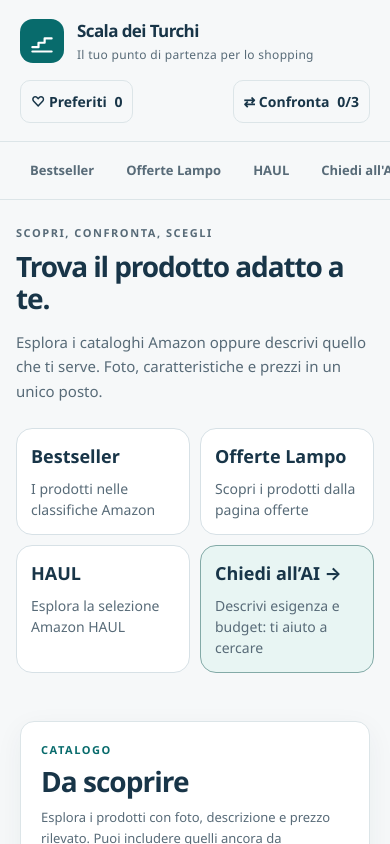
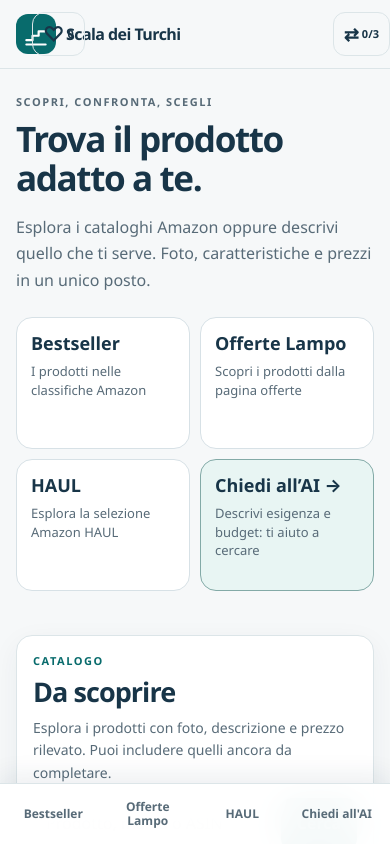
Before and after one commit to davimarz/ScaladeiturchiNext, a Next.js app: page / in a window 390 px wide. Shown: the top 844 px of the page. Built offline with nearby package versions, Linux system fonts and the light colour scheme; no server answers; the database is empty.

Commit message:
Restyle mobile shopping and admin views

```diff
--- a/src/app/globals.css
+++ b/src/app/globals.css
@@ -1,4 +1,4 @@
-:root{--ink:#183548;--muted:#586b78;--sand:#eef3f3;--paper:#f6f8f9;--sea:#086b6c;--sea-dark:#064f50;--line:#dce5e8;--white:#fff;--shadow:0 8px 28px rgba(24,53,72,.055)}
+:root{--ink:#183548;--muted:#586b78;--sand:#eef3f3;--paper:#f6f8f9;--sea:#086b6c;--sea-dark:#064f50;--line:#dce5e8;--white:#fff;--shadow:0 8px 28px rgba(24,53,72,.055);--space-1:4px;--space-2:8px;--space-3:12px;--space-4:16px;--space-5:24px;--space-6:32px;--radius-card:16px;--radius-control:12px}
 *{box-sizing:border-box}
 html{scroll-behavior:smooth}
 body{margin:0;background:var(--paper);color:var(--ink);font-family:"Segoe UI",system-ui,-apple-system,BlinkMacSystemFont,sans-serif;font-size:15px;line-height:1.5;-webkit-font-smoothing:antialiased}
@@ -333,5 +333,51 @@ button:disabled{cursor:wait;opacity:.6}
 .adminAdvanced { border:1px solid #d7e1e6; border-radius:14px; padding:0 20px; margin:20px 0; background:white; }.adminAdvanced>summary { padding:20px 0; min-height:48px; cursor:pointer; font-weight:650; }.catalogHealthRows { display:grid; gap:14px; }.catalogHealthRow { padding:16px; background:#edf3f5; border-radius:12px; display:flex; flex-direction:column; gap:8px; }.healthLinks { display:flex; flex-wrap:wrap; gap:12px; }.healthLinks a { padding:8px 0; text-underline-offset:3px; }.healthImportStatus { font-size:14px; line-height:1.5; }.catalogVerifyRunner .healthLinks { display:flex; }.interestGrid { display:grid; grid-template-columns:repeat(4,minmax(0,1fr)); gap:12px; }.interestGrid>div { border:1px solid #d7e1e6; border-radius:12px; padding:16px; }.interestGrid strong { display:block; font-size:26px; }.reviewProducts { display:grid; gap:14px; }.reviewProducts article { border:1px solid #d7e1e6; border-radius:12px; padding:16px; overflow-wrap:anywhere; }.reviewProducts p { line-height:1.5; }
 .catalogVerifyRunner .catalogComplete{color:#176445;font-weight:650}
 button:disabled { cursor:wait; opacity:.65; } button[aria-pressed=true] { text-decoration:underline; text-underline-offset:4px; }
+/* Mobile-first refinement: consistent type, touch sizes, and thumb-reachable navigation. */
+body{font-size:16px;line-height:1.55}
+.topbar{padding-block:16px}
+.catalogSection{scroll-margin-top:16px}
+.filterFields input,.filterFields select,.searchBox input,.adminForm input,.adminForm select,.adminForm textarea{min-height:48px;border-radius:12px}
+.filterFields button,.textButton,.productTools button,.productTools a,.comparisonTable button{min-height:44px}
+.productCard{border-radius:16px;box-shadow:0 4px 16px rgba(24,53,72,.055)}
+.productImage{background:linear-gradient(180deg,#fff 0%,#fbfcfc 100%)}
+.productBody{padding:18px}
+.productBody h3{font-size:16px;line-height:1.4;min-height:0;margin:10px 0 8px;color:var(--ink)}
+.descriptionPreview{font-size:14px;min-height:0;line-height:1.5}
+.discount{min-height:28px;display:inline-flex;align-items:center;background:#fff0e8;color:#983c16;font-size:12px;padding:4px 10px;border-radius:999px}
+.priceRow{gap:8px 10px}
+.priceRow strong{font-size:26px}
+.buyButton{min-height:48px;display:flex;align-items:center;justify-content:center;border-radius:12px;font-size:15px;font-weight:750}
+.productTools{gap:8px;margin-top:10px}
+.productTools .productToolIcon{width:44px;min-width:44px;height:44px;min-height:44px;flex-basis:44px;border-radius:12px}
+.productTools .productToolIcon svg{width:19px;height:19px}
+.homePortals a,.adminPanel,.catalogHead{border-radius:16px}
+.adminActions a,.adminActions button,.adminForm button,.quickImportControls button,.creatorsTestHead button,.autoScheduleControls button{min-height:44px;display:inline-flex;align-items:center;justify-content:center}
+.adminTable input[type=checkbox]{width:20px;height:20px;accent-color:var(--sea)}
+.comparisonCards{display:none}
+@media(max-width:600px){
+ body{padding-bottom:calc(76px + env(safe-area-inset-bottom,0px))}
+ .topbar{padding:12px 16px;min-height:68px;flex-direction:row;align-items:center;gap:10px}
+ .brand{gap:10px;min-width:0}.brandMark{width:40px;height:40px;border-radius:12px}.brand strong{font-size:16px;white-space:nowrap}.brand small{display:none}
+ .shoppingLinks{gap:6px;flex-shrink:0}.shoppingLinks a{min-height:44px;display:inline-flex;align-items:center;padding:8px 10px;font-size:12px;border-radius:12px}
+ .publicTabs{position:fixed;inset:auto 0 0;z-index:50;width:100%;padding:6px 8px calc(6px + env(safe-area-inset-bottom,0px));gap:4px;justify-content:space-around;border:0;border-top:1px solid var(--line);background:rgba(255,255,255,.96);box-shadow:0 -8px 24px rgba(24,53,72,.08);backdrop-filter:blur(16px);overflow:visible}
+ .publicTabs a{min-width:0;min-height:48px;flex:1;padding:6px 4px;border-radius:12px;font-size:12px;font-weight:700;white-space:normal;text-align:center;line-height:1.2}
+ .publicTabs a.active{background:#e8f5f3;border-color:transparent;color:var(--sea-dark);box-shadow:none}
+ .hero,.showcase,.catalogSection,.aiShopping{padding-left:16px;padding-right:16px}
+ .hero{padding-top:36px;padding-bottom:36px;gap:20px}.hero h1,.homeWelcome h1,.aiShoppingIntro h1{font-size:clamp(30px,9vw,40px);line-height:1.12}.lead,.aiShoppingIntro>p:last-child{font-size:16px;line-height:1.55}
+ .homeWelcome{padding:0 16px;margin:24px auto 20px}.homePortals{grid-template-columns:1fr 1fr;gap:10px}.homePortals a{padding:14px;min-height:132px}.homePortals strong{font-size:17px;line-height:1.25}.homePortals span{font-size:13px;line-height:1.4}
+ .catalogSection{padding:24px 16px 0;margin-bottom:34px}.catalogHead{padding:16px;gap:14px}.catalogHead h1,.catalogHead h2,.sectionHead h2{font-size:27px}.catalogOrder{font-size:14px}
+ .searchBox{display:grid;grid-template-columns:minmax(0,1fr) auto;gap:8px}.searchBox input{padding:12px;min-height:48px;font-size:16px}.searchBox button{min-width:76px;min-height:48px;padding:10px 13px}
+ .catalogFilters{margin:14px 0;padding:0 14px}.catalogFilters>summary{display:flex;align-items:center;min-height:52px;padding:10px 0}.filterFields{grid-template-columns:1fr;gap:12px;padding-bottom:14px}.filterFields .checkFilter{padding:12px}.filterActions{display:grid;grid-template-columns:1fr 1fr;gap:8px}.filterActions button{min-width:0;width:100%;padding-inline:8px;font-size:13px}
+ .productGrid,.aiProductGrid{grid-template-columns:1fr;gap:14px;margin-top:16px}.productCard{display:grid;grid-template-columns:minmax(104px,34%) minmax(0,1fr);align-items:stretch}.productImage{height:100%;min-height:180px;aspect-ratio:auto;padding:12px;border:0;border-right:1px solid #edf1f3}.productBody{padding:13px;min-width:0}.productBody h3{font-size:15px;-webkit-line-clamp:3;margin:8px 0}.descriptionPreview{font-size:13px;line-height:1.42;-webkit-line-clamp:2;display:-webkit-box;-webkit-box-orient:vertical;overflow:hidden}.productDescription{margin:4px 0 8px}.productDescription summary{min-height:44px;padding:10px 0;font-size:12px}.productDescription p{font-size:12px}.priceRow{margin-top:auto;padding-top:8px}.priceRow strong{font-size:21px}.priceRow del{font-size:12px}.productBody small{font-size:10px}.buyButton{min-height:46px;margin-top:10px;padding:8px;font-size:14px}.productTools{gap:6px;flex-wrap:wrap}.productTools .productToolIcon{width:44px;min-width:44px;height:44px;min-height:44px;flex-basis:44px}.productTools small{flex-basis:100%}
+ .catalogResults{font-size:13px}.catalogMoreButton{width:100%;margin-top:18px}.notice.compactNotice,.notice{margin-left:16px;margin-right:16px}
+ .adminShell{padding:20px 16px 36px}.adminPanel{padding:16px;margin-top:14px}.adminLogin{margin:24px 16px;padding:22px}.adminHeader{gap:14px}.adminActions{display:grid;grid-template-columns:1fr 1fr;gap:8px}.adminActions a,.adminActions button{min-height:44px}
+ .adminTableWrap{overflow-x:auto}.adminManualProducts{min-width:0;border-collapse:separate;border-spacing:0 10px}.adminManualProducts thead{position:absolute;width:1px;height:1px;overflow:hidden;clip:rect(0,0,0,0);white-space:nowrap}.adminManualProducts tbody,.adminManualProducts tr,.adminManualProducts td{display:block;width:100%}.adminManualProducts tr{padding:8px 12px;border:1px solid var(--line);border-radius:14px;background:#fff;box-shadow:0 3px 12px rgba(24,53,72,.04)}.adminManualProducts td{display:grid;grid-template-columns:minmax(92px,34%) minmax(0,1fr);gap:10px;padding:9px 0;border-bottom:1px solid #edf1f3;font-size:13px;overflow-wrap:anywhere}.adminManualProducts td:last-child{border-bottom:0}
+ .adminManualProducts td:nth-child(1)::before{content:"Seleziona"}.adminManualProducts td:nth-child(2)::before{content:"Immagine"}.adminManualProducts td:nth-child(3)::before{content:"Codice"}.adminManualProducts td:nth-child(4)::before{content:"Titolo"}.adminManualProducts td:nth-child(5)::before{content:"Fonte"}.adminManualProducts td:nth-child(6)::before{content:"Prezzo attuale"}.adminManualProducts td:nth-child(7)::before{content:"Prezzo precedente"}.adminManualProducts td:nth-child(8)::before{content:"Sconto"}.adminManualProducts td:nth-child(9)::before{content:"Aggiornato"}.adminManualProducts td:nth-child(10)::before{content:"Modifica"}.adminManualProducts td:nth-child(11)::before{content:"Azioni"}.adminManualProducts td::before{font-size:11px;font-weight:750;color:var(--muted);text-transform:uppercase;letter-spacing:.035em}.adminManualProducts td[colspan]::before{content:none}.adminManualProducts td img{max-width:72px;height:auto}.adminManualProducts .adminForm{margin:0;gap:8px}.adminManualProducts .adminForm input,.adminManualProducts .adminForm select,.adminManualProducts .adminForm button{width:100%;min-width:0}
+ .comparisonScroll{display:none}.comparisonCards{display:grid;gap:12px}.comparisonProduct{padding:16px;border:1px solid var(--line);border-radius:14px;background:#fff}.comparisonProduct h2{font-size:16px;line-height:1.4;margin:0 0 12px}.comparisonProduct dl{display:grid;grid-template-columns:1fr;gap:8px;margin:0}.comparisonProduct dl>div{display:grid;grid-template-columns:40% 1fr;gap:8px;padding-top:8px;border-top:1px solid #edf1f3}.comparisonProduct dt{font-size:12px;font-weight:700;color:var(--muted)}.comparisonProduct dd{margin:0;font-size:14px;overflow-wrap:anywhere}.comparisonProduct button{width:100%;min-height:44px;margin-top:12px}
+ .aiAskForm{grid-template-columns:1fr}.aiAskForm textarea{font-size:16px}.aiAskForm button{min-height:48px}.aiUsageGrid{grid-template-columns:1fr 1fr}
+}
 @media(max-width:800px) { .homePortals { grid-template-columns:repeat(2,minmax(0,1fr)); }.filterFields { grid-template-columns:repeat(2,minmax(0,1fr)); }.interestGrid { grid-template-columns:repeat(2,minmax(0,1fr)); }.topbar { gap:16px; flex-wrap:wrap; }.shoppingLinks { margin-left:0; } }
 @media(max-width:480px) { .homeWelcome { padding:0 16px; margin-top:24px; }.homePortals { gap:10px; }.homePortals a { padding:14px; }.homePortals strong { font-size:18px; }.filterFields { grid-template-columns:1fr; }.filterActions{display:grid;grid-template-columns:1fr}.filterActions button{width:100%}.shoppingLinks a { padding:10px; }.productTools { gap:6px; }.productTools .productToolIcon { width:34px; min-width:34px; height:34px; min-height:34px; flex-basis:34px; }.catalogHead { align-items:stretch; }.catalogFilters { padding:0 12px; } }
+
+@media(max-width:600px){.topbar{flex-wrap:nowrap}.shoppingLinks a{font-size:0;gap:0}.shoppingLinks a:first-child::before{content:"♡";font-size:21px;line-height:1}.shoppingLinks a:last-child::before{content:"⇄";font-size:18px;line-height:1}.shoppingLinks span{font-size:11px;margin-left:3px}.productTools .productToolIcon{width:44px;min-width:44px;height:44px;min-height:44px;flex-basis:44px}}
```
